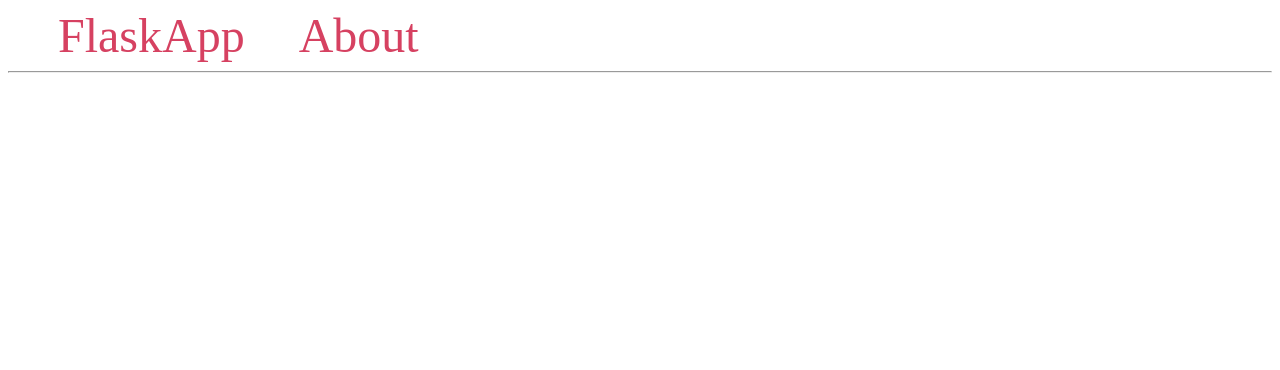
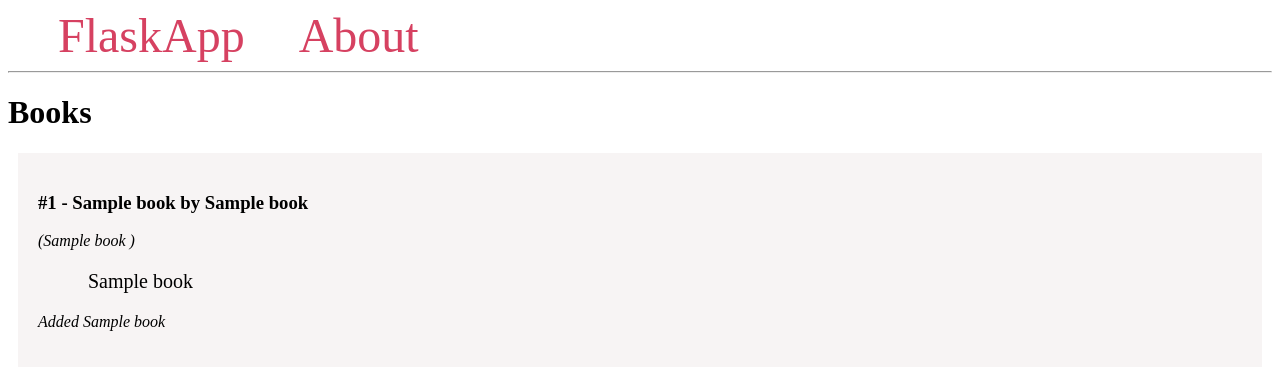
Before and after one commit to KevinHuria/udacity-database, a Flask app: page / in a window 1280 px wide. Shown: the top 370 px of the page. Run offline with Flask 2, Linux system fonts and the light colour scheme; a database or web service that is not in the repository returns one stand-in record (values such as "Sample title"); some libraries are stand-ins or nearby versions.

Commit message:
added changes to index.html

```diff
--- a/FirstFlaskApp/templates/index.html
+++ b/FirstFlaskApp/templates/index.html
@@ -1 +1,12 @@
 {%extends 'base.html'%}
+{% block content %}
+<h1>{% block title %} Books {% endblock %}</h1>
+{% for book in books %}
+<div class='book'>
+    <h3>#{{ book[0] }} - {{ book[1] }} by {{ book[2] }}</h3>
+    <i><p>({{ book[3] }} )</p></i>
+    <p class='review'>{{ book[4] }}</p>
+    <i><p>Added {{ book[5] }}</p></i>
+</div>
+{% endfor %}
+{% endblock %}
```
